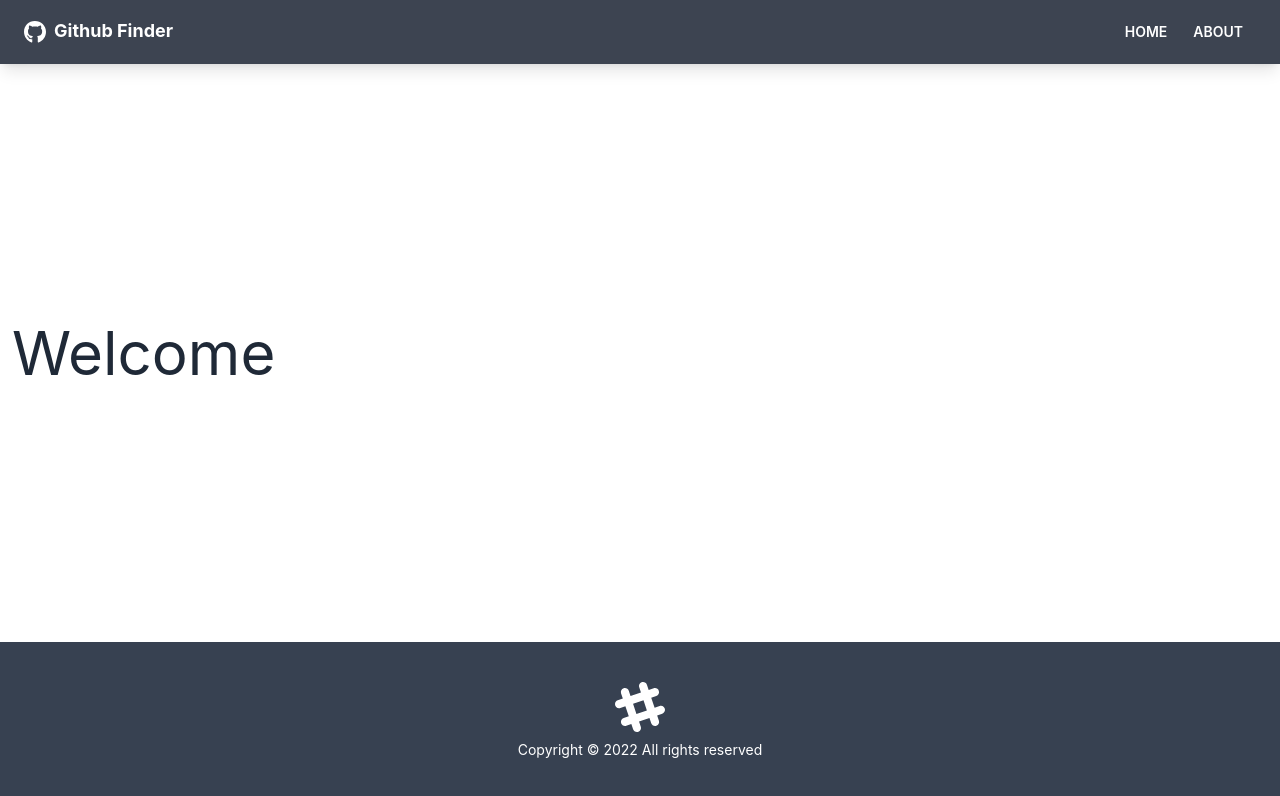
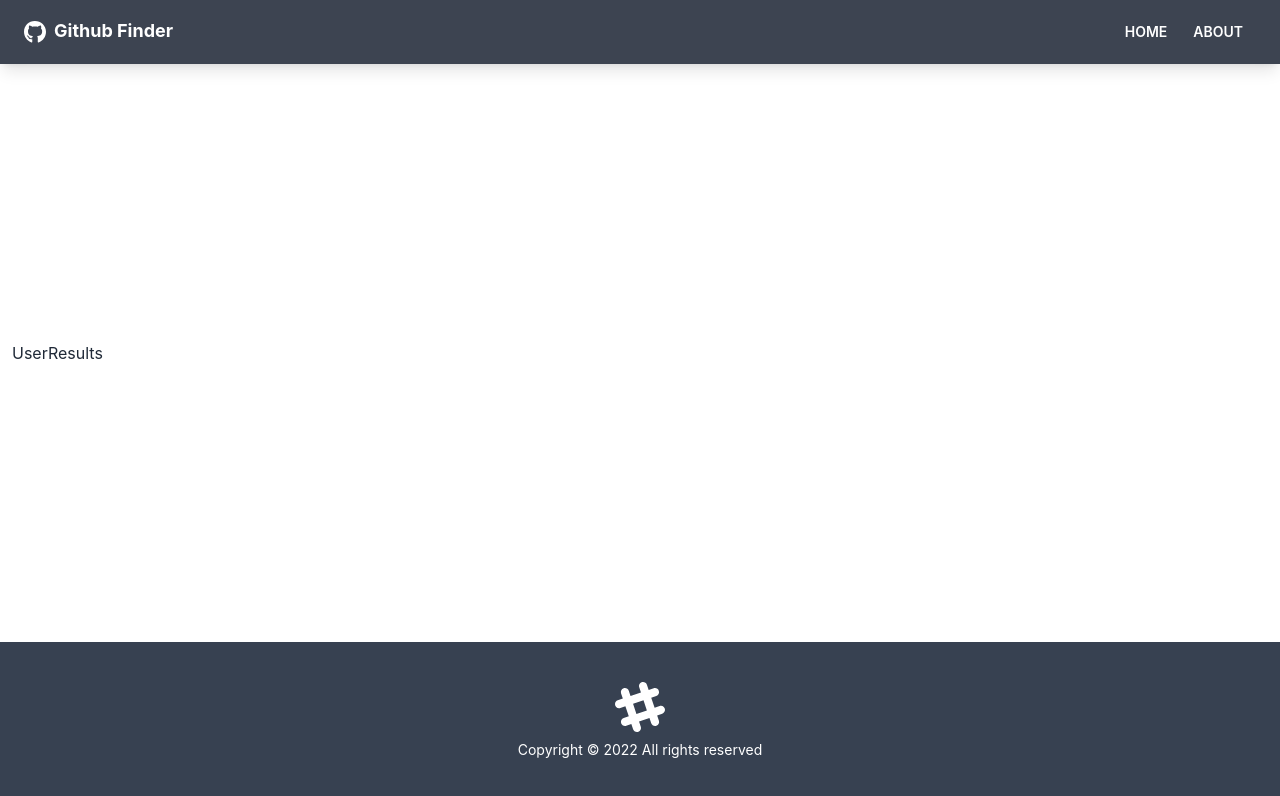
Before and after one commit to lashatatu/reactgithubfinder, a React (Create React App) app: page / in a window 1280 px wide. Shown: the top 796 px of the page. Built offline with nearby package versions, Linux system fonts and the light colour scheme; the HTML template or start-up script is replaced by a standard one.

Commit message:
section 8 userlist component

```diff
--- a/src/components/pages/Home.jsx
+++ b/src/components/pages/Home.jsx
@@ -1,8 +1,10 @@
+import UserResults from '../users/UserResults'
+
 const Home = () => {
   return (
-    <div>
-      <h1 className="text-6xl">Welcome</h1>
-    </div>
+    <>
+      <UserResults/>
+    </>
   )
 }
 
```
Also changed, not shown: src/components/users/UserResults.jsx (renamed from src/components/users/UserResults.js).
